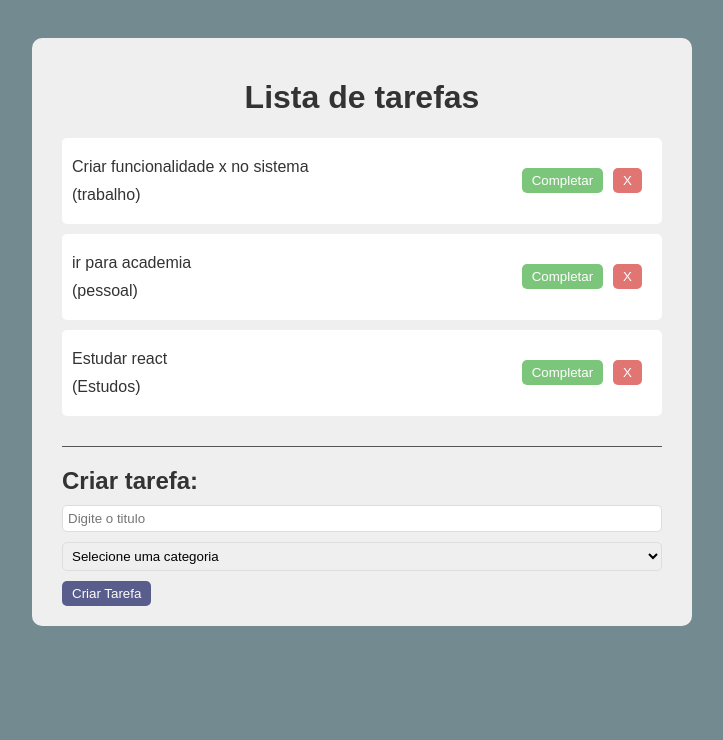
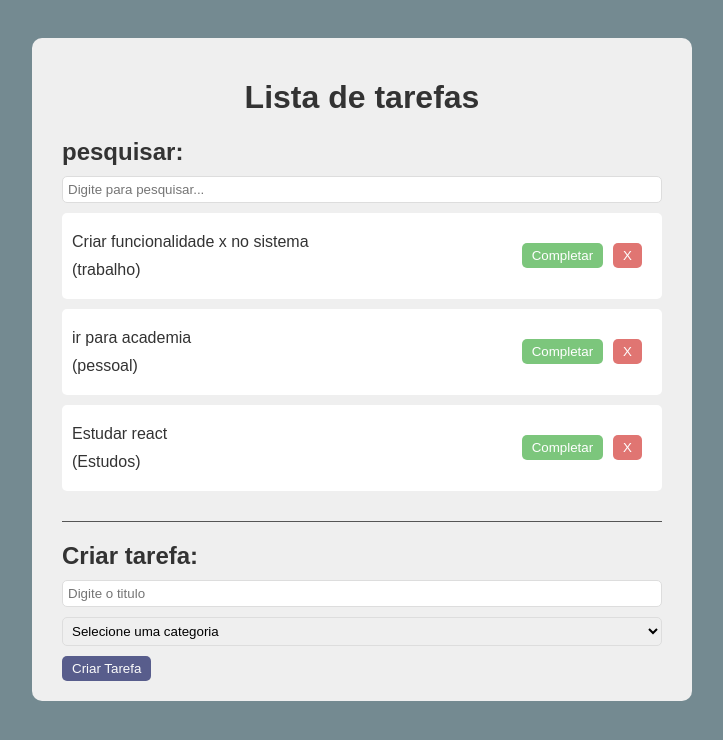
Before and after one commit to renata-aline/lista-de-tarefas, a React (Vite) app: page / in a window 1280 px wide. Shown: the top 740 px of the page, without its empty margins (278-1001 px from the left). Built offline with nearby package versions, Linux system fonts and the light colour scheme.

Commit message:
componente de busca

```diff
--- a/src/App.jsx
+++ b/src/App.jsx
@@ -2,6 +2,7 @@
 import Todo from "./components/Todo";
 import TodoForm from "./components/TodoForm";
 import "./App.css";
+import Search from "./components/Search";
 
 function App() {
   const [todos, setTodos] = useState([
@@ -58,9 +59,15 @@
   return (
     <div className="app">
       <h1>Lista de tarefas</h1>
+      <Search />
       <div className="todo-list">
         {todos.map((todo) => (
-          <Todo key={todo.id} todo={todo} removeTodo={removeTodo} completeTodo ={completeTodo}/>
+          <Todo
+            key={todo.id}
+            todo={todo}
+            removeTodo={removeTodo}
+            completeTodo={completeTodo}
+          />
         ))}
       </div>
       <TodoForm addTodo={addTodo} />
--- /dev/null
+++ b/src/components/Search.jsx
@@ -0,0 +1,15 @@
+const Search = ({ search, setSearch }) => {
+  return (
+    <div className="search">
+      <h2>pesquisar:</h2>
+      <input
+        type="text"
+        value={search}
+        onChange={(e) => setSearch(e.target.value)}
+        placeholder="Digite para pesquisar..."
+      />
+    </div>
+  );
+};
+
+export default Search;
```
